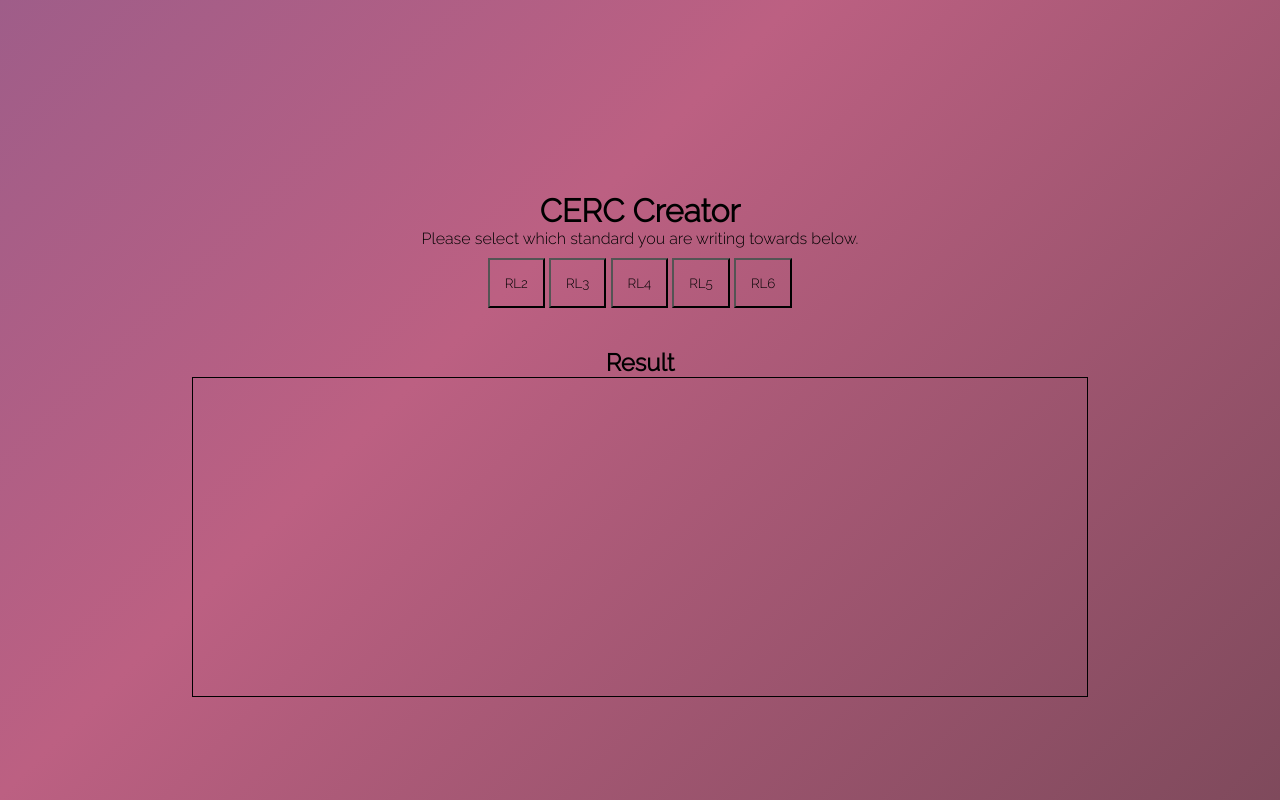
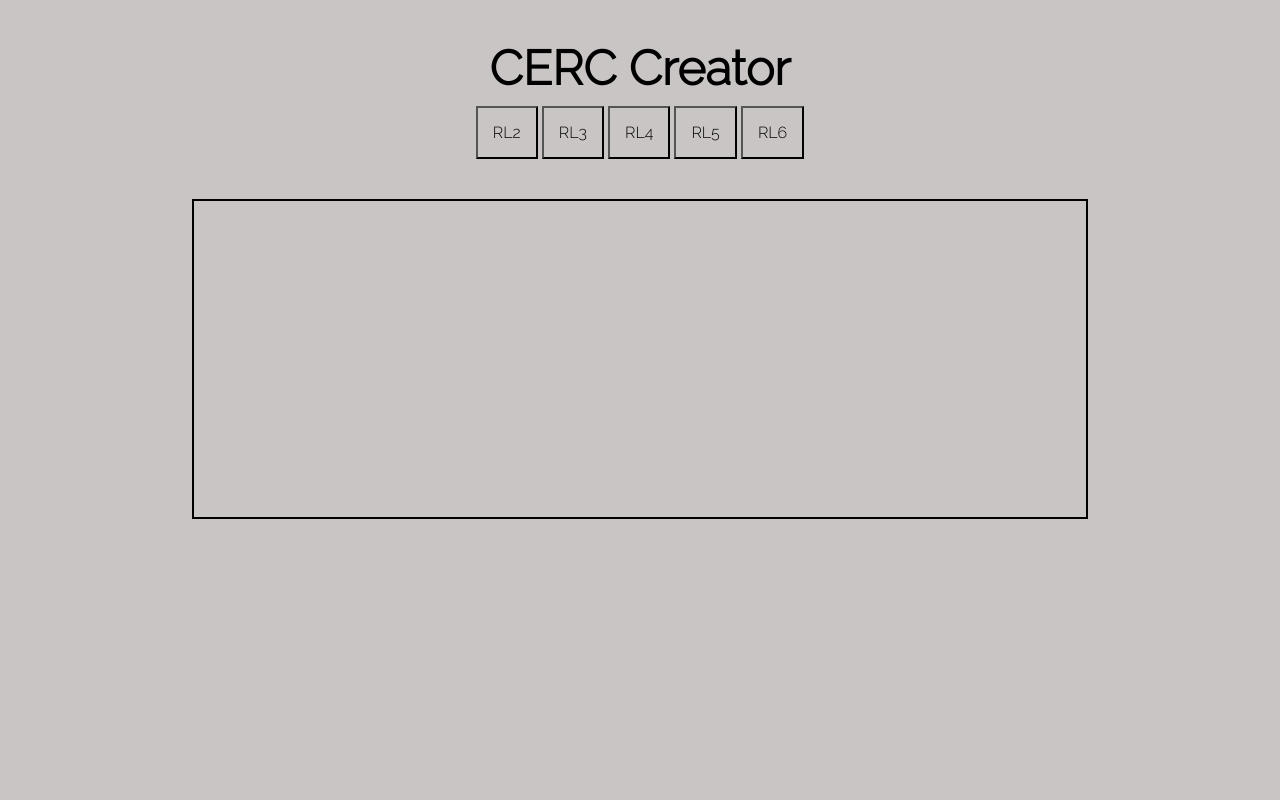
Before and after one commit to mcgidoug/il-common-core-cerc-creator, a plain HTML site: page index.html in a window 1280 px wide. Drawn offline with Linux system fonts and the light colour scheme.

Commit message:
updated stylings for readability

```diff
--- a/index.html
+++ b/index.html
@@ -17,7 +17,6 @@
     <div class="main-content">
         <div class="header">
             <h1>CERC Creator</h1>
-            <p>Please select which standard you are writing towards below.</p>
         </div>
 
         <div class="buttons">
@@ -29,7 +28,6 @@
         </div>
 
         <div class="result">
-            <h2>Result</h2>
             <div id="result_box"></div>
         </div>
     </div>
--- a/style.css
+++ b/style.css
@@ -3,37 +3,28 @@
   padding: 0;
   box-sizing: border-box;
   font-family: "Raleway", sans-serif;
-  /* moving gradient background colors */
-  background: linear-gradient(-45deg, #383030, #bc6082, #56569a, #bebb98);
-  background-size: 400% 400%;
-  background-attachment: fixed;
-  animation: gradient 15s ease infinite;
-}
-
-/* moving gradient background animation */
-@keyframes gradient {
-  0% {
-    background-position: 0% 50%;
-  }
-  50% {
-    background-position: 100% 50%;
-  }
-  100% {
-    background-position: 0% 50%;
-  }
+  background-color: rgb(202, 197, 197);
 }
 
 .main-content {
-  margin-top: 15vw;
   display: flex;
   justify-content: center;
   align-items: center;
   text-align: center;
   flex-direction: column;
+  padding: 40px;
+}
+
+.main-content > .header > h1 {
+  font-size: 3rem;
 }
 
 .buttons {
   margin: 10px;
+}
+
+.buttons > button {
+  font-size: 1rem;
 }
 
 #reading_lit2,
@@ -50,10 +41,11 @@
 }
 
 #result_box {
-  border: 1px solid black;
+  border: 2px solid black;
   padding: 20px;
   width: 70vw;
   height: 40vh;
+  font-size: 1.75rem;
 }
 
 /* MEDIA QUERIES - TABLETS */
```
